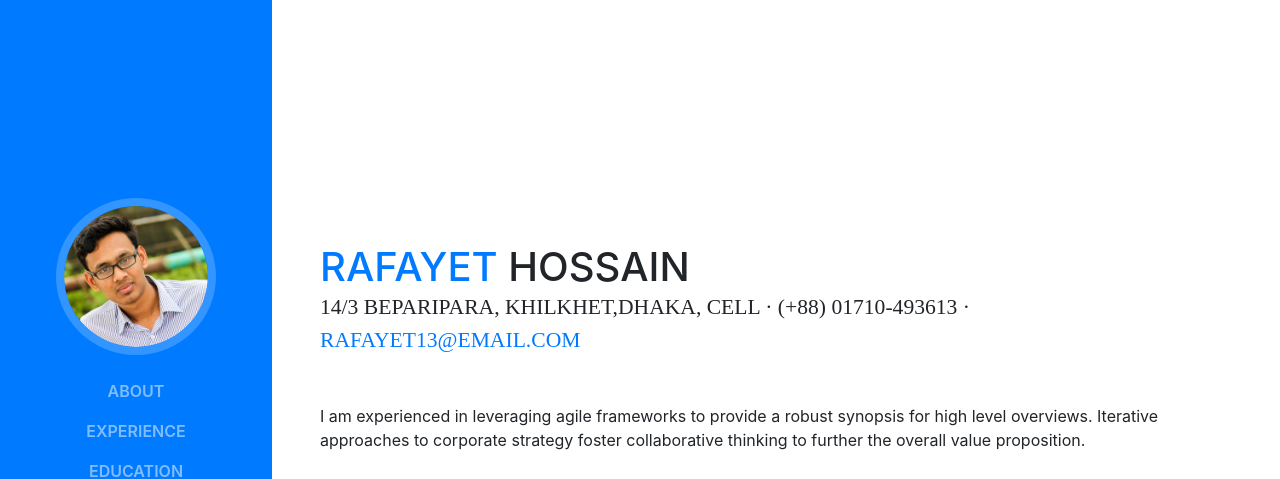
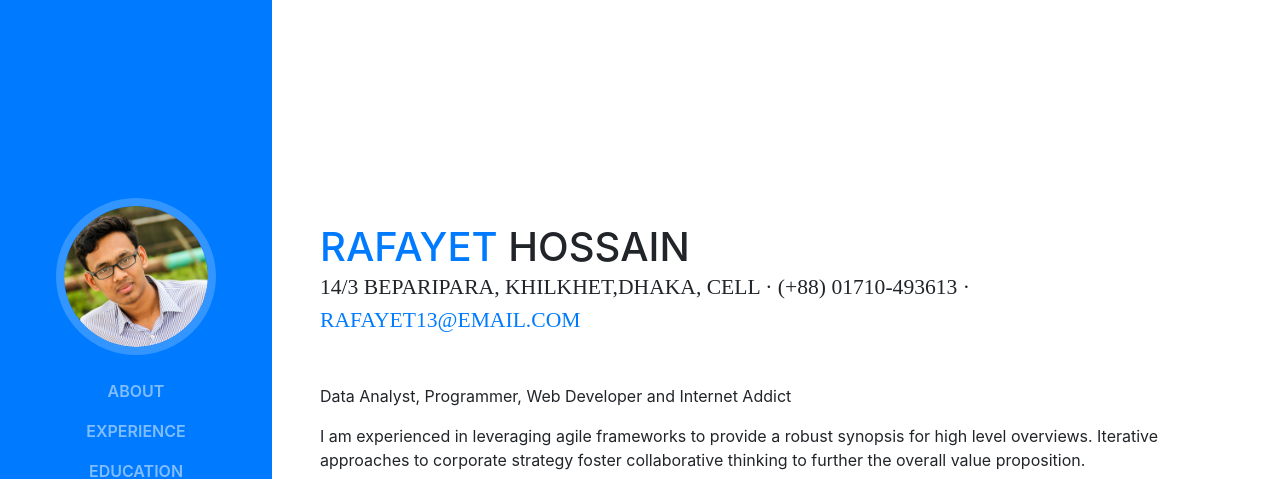
Before and after one commit to rafayet13/Resume, a website with bundled scripts: page index.html in a window 1280 px wide. Shown: the top 479 px of the page. Built offline with nearby package versions, Linux system fonts and the light colour scheme; a web font is replaced by a local one.

Commit message:
Update index.html

```diff
--- a/index.html
+++ b/index.html
@@ -71,6 +71,7 @@
           <div class="subheading mb-5">14/3 Beparipara, Khilkhet,Dhaka, Cell · (+88) 01710-493613 ·
             <a href="mailto:rafayet13@email.com">rafayet13@email.com</a>
           </div>
+          <p>Data Analyst, Programmer, Web Developer and Internet Addict</p>
           <p class="mb-5">I am experienced in leveraging agile frameworks to provide a robust synopsis for high level overviews. Iterative approaches to corporate strategy foster collaborative thinking to further the overall value proposition.</p>
           <ul class="list-inline list-social-icons mb-0">
             <li class="list-inline-item">
```
